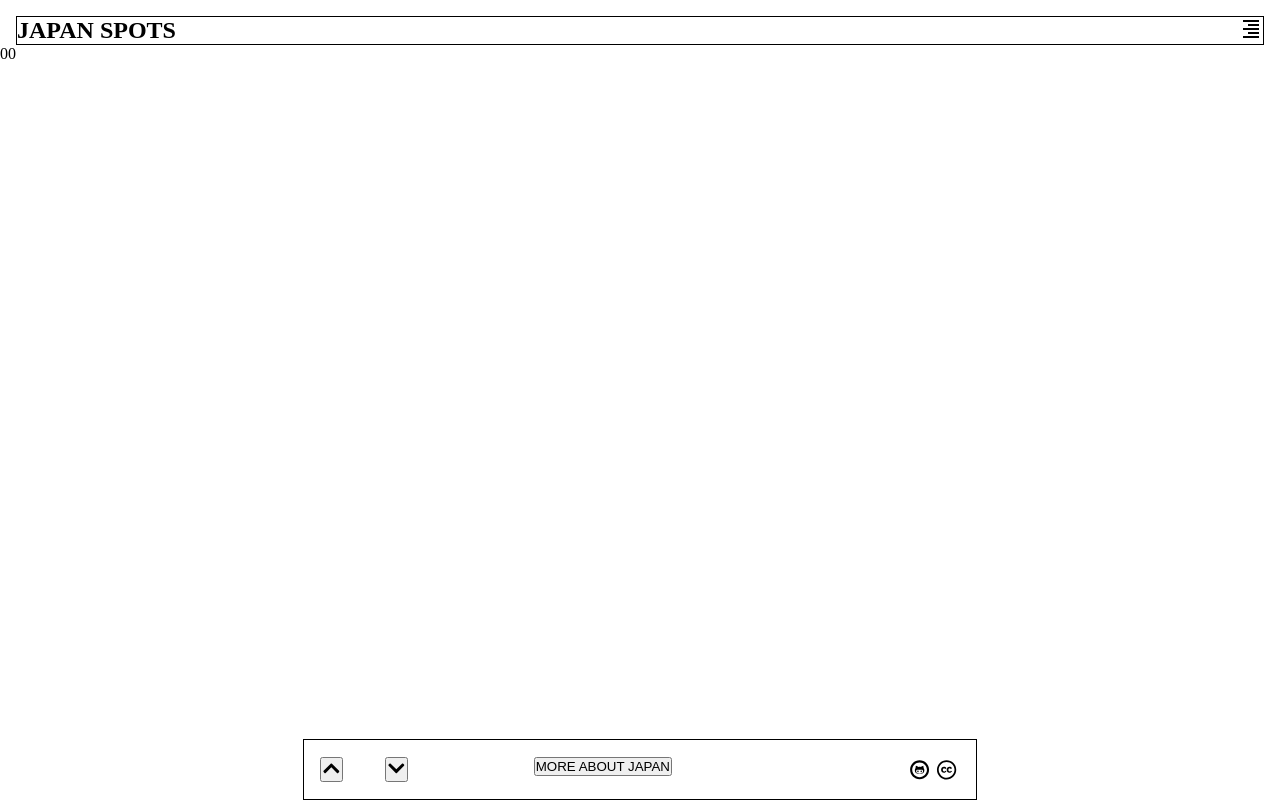
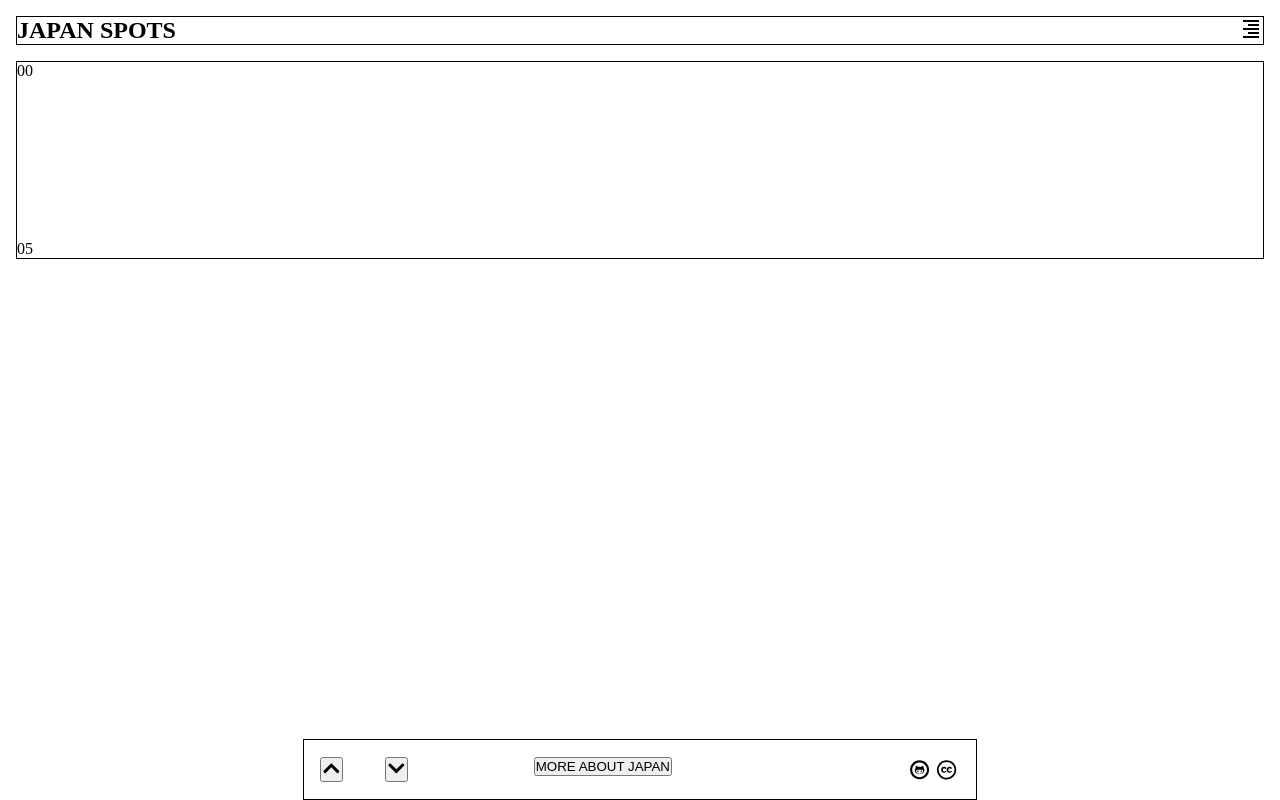
Before and after one commit to 25Ericcheong/binq, a React (Create React App) app: page / in a window 1280 px wide. Built offline with nearby package versions, Linux system fonts and the light colour scheme.

Commit message:
bar that dynamically renders when button on footer is clicked

```diff
--- a/src/App.tsx
+++ b/src/App.tsx
@@ -16,7 +16,9 @@ function App() {
         <Header menuClicked={menuClicked} setMenuClicked={setMenuClicked} />
       </section>
       <body>
-        <LeftSideBar sliderIndex={sliderIndex} />
+        <section>
+          <LeftSideBar sliderIndex={sliderIndex} />
+        </section>
       </body>
       <section id="footer">
         <Footer sliderIndex={sliderIndex} setSliderIndex={setSliderIndex} />
--- a/src/left-side-bar/LeftSideBar.tsx
+++ b/src/left-side-bar/LeftSideBar.tsx
@@ -1,3 +1,5 @@
+import "./left-side-bar.scss";
+
 interface Props {
   sliderIndex: number;
 }
@@ -5,5 +7,18 @@ interface Props {
 export const LeftSideBar: React.FunctionComponent<Props> = ({
   sliderIndex,
 }) => {
-  return <>{`0${sliderIndex}`}</>;
+  const dynamicBarStyling = {
+    height: `${(sliderIndex / 5) * 100}%`,
+    backgroundColor: "black",
+  };
+
+  return (
+    <div className="left-side-bar-body">
+      {`0${sliderIndex}`}
+      <div id="container">
+        <div id="dynamic-bar" style={dynamicBarStyling}></div>
+      </div>
+      05
+    </div>
+  );
 };
--- a/src/left-side-bar/left-side-bar.scss
+++ b/src/left-side-bar/left-side-bar.scss
@@ -0,0 +1,8 @@
+.left-side-bar-body {
+  #container {
+    height: 10em;
+  }
+
+  margin: 1em 1em 0 1em;
+  border: 1px solid black;
+}
--- a/src/right-side-bar/RightSideBar.tsx
+++ /dev/null
@@ -1,3 +0,0 @@
-export const RightSideBar = () => {
-  return <></>;
-};
```
Also changed, not shown: src/right-side-bar/right-side-bar.scss (deleted).
